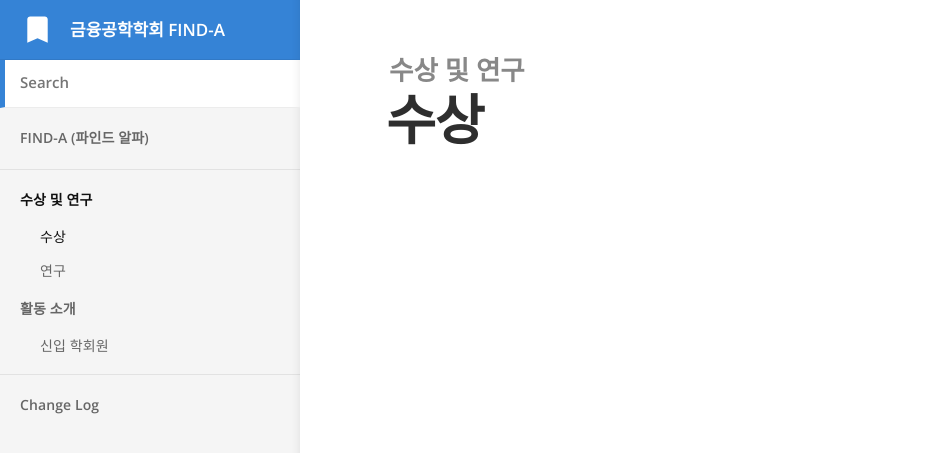
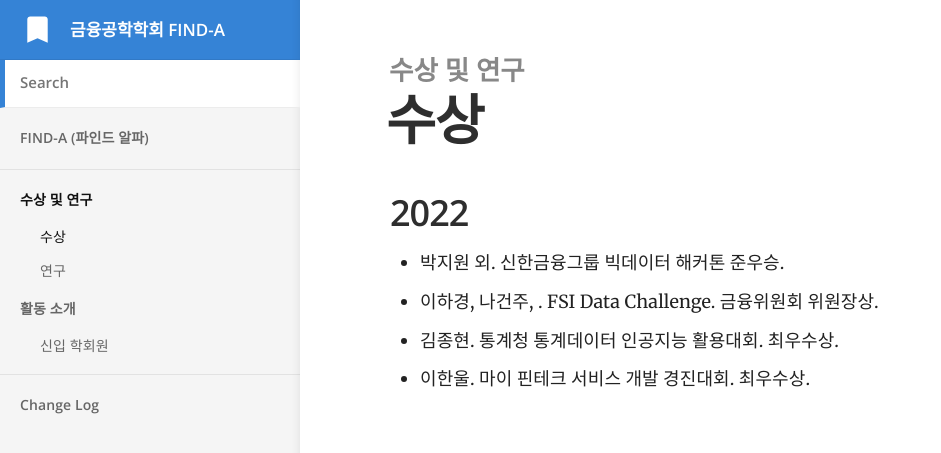
Before and after one commit to Find-A-AI/find-a-ai.github.io, a Jekyll site: the page built from _docs/수상 및 연구/수상.md, in a window 1280 px wide. Shown: the top 453 px of the page, without its empty margins (0-941 px from the left). Built offline with Jekyll 4.4.1, drawn with Linux system fonts in a browser that asks for light colours.

Commit message:
Update 수상.md

```diff
--- a/_docs/수상 및 연구/수상.md
+++ b/_docs/수상 및 연구/수상.md
@@ -3,3 +3,9 @@ title: 수상
 category: 수상 및 연구
 order: 1
 ---
+
+## 2022
+  - 박지원 외. 신한금융그룹 빅데이터 해커톤 준우승.
+  - 이하경, 나건주,  . FSI Data Challenge. 금융위원회 위원장상.
+  - 김종현. 통계청 통계데이터 인공지능 활용대회. 최우수상.
+  - 이한울. 마이 핀테크 서비스 개발 경진대회. 최우수상.
```
